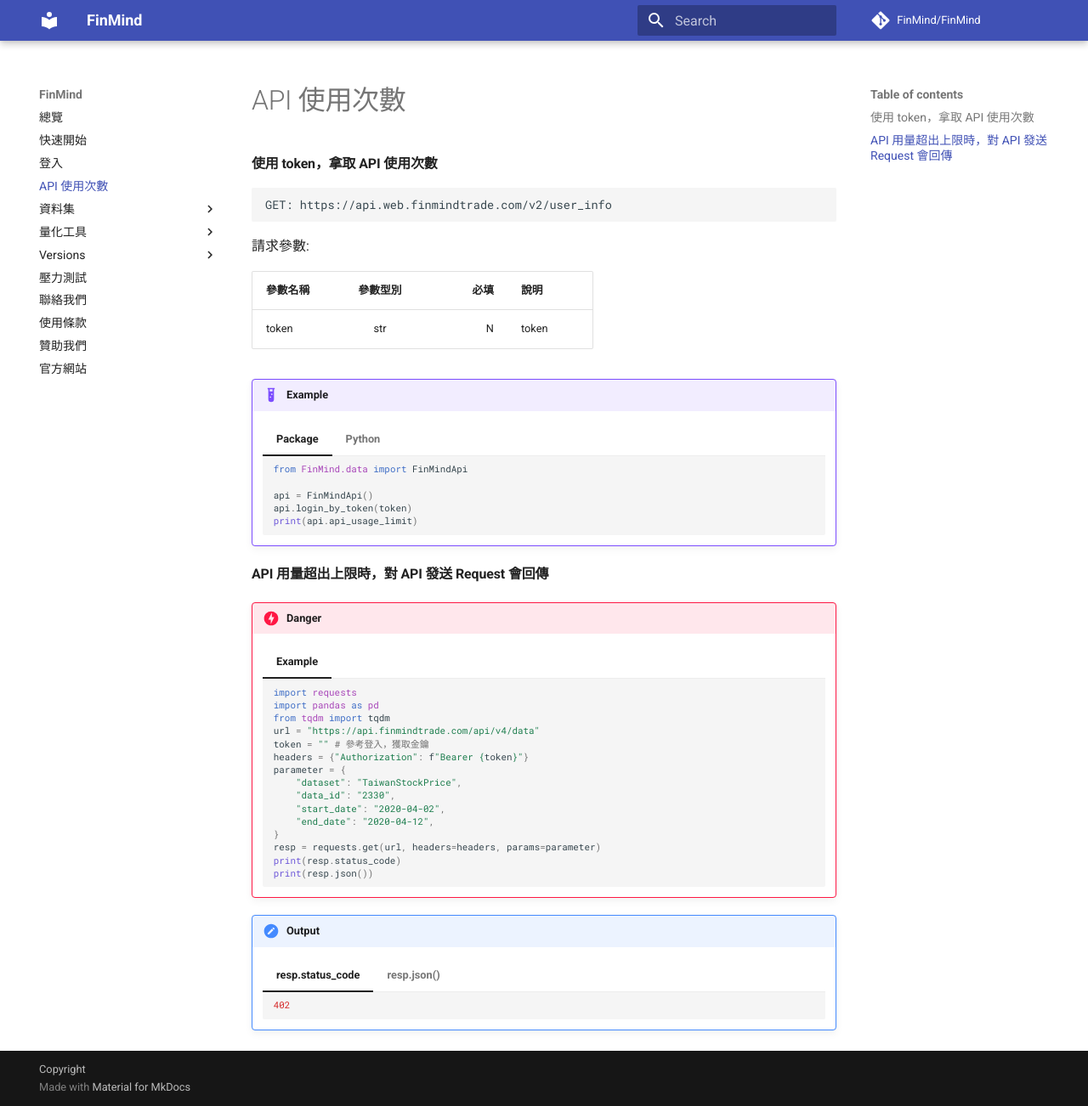
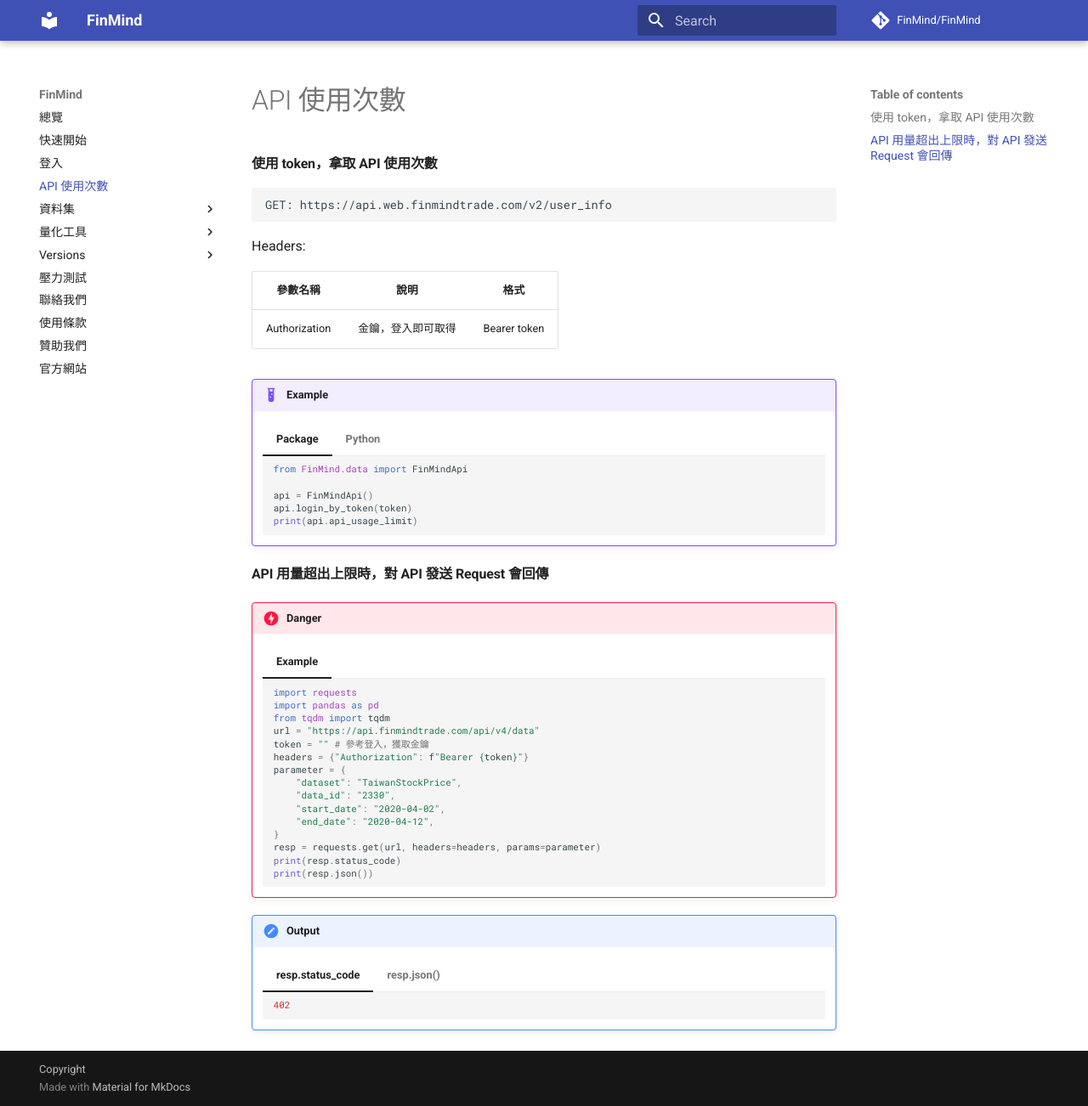
Before and after one commit to FinMind/FinMind-Doc, an MkDocs documentation site: the page built from docs/api_usage_count.md, in a window 1280 px wide and 1302 px high. Shown: the whole window at 85% size. Built offline with MkDocs 1.6.1 and Material for MkDocs 9.7.7, drawn with Linux system fonts in a browser that asks for light colours; comment, search, counter and statistics services are not loaded.

Commit message:
feat: add Headers

````diff
--- a/docs/api_usage_count.md
+++ b/docs/api_usage_count.md
@@ -7,11 +7,11 @@ GET: https://api.web.finmindtrade.com/v2/user_info
 
 ```
 
-請求參數:
+Headers:
 
-參數名稱       | 參數型別  | 必填	| 說明
---------------|:-----:|-----:|------------------------
-token         | str |  N | token
+|參數名稱       | 說明  | 格式   |
+|:------------:|:-----:|:-----:|
+|Authorization | 金鑰，登入即可取得 | Bearer token |
 
 
 !!! example
````
